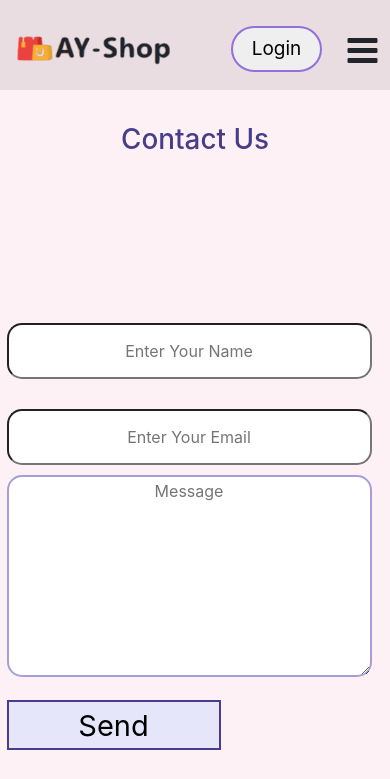
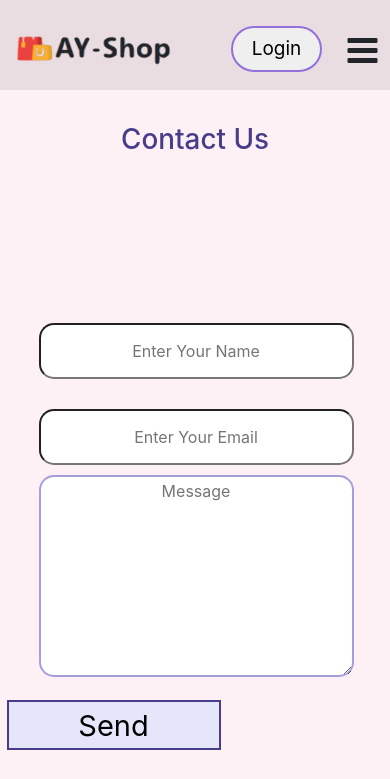
Before and after one commit to ankitkumariuj/ay-sell-front, a React (Create React App) app: page /contact in a window 390 px wide. Shown: the top 779 px of the page. Built offline with nearby package versions, Linux system fonts and the light colour scheme.

Commit message:
Update App.css

```diff
--- a/src/App.css
+++ b/src/App.css
@@ -521,8 +521,8 @@ text-align: center;
     width: 214px;
   }
   .contact input,  .contact textarea{
-
-    width: 365px;
+          width: 315px;
+        margin-left: 32px;
   }
 
 
```
